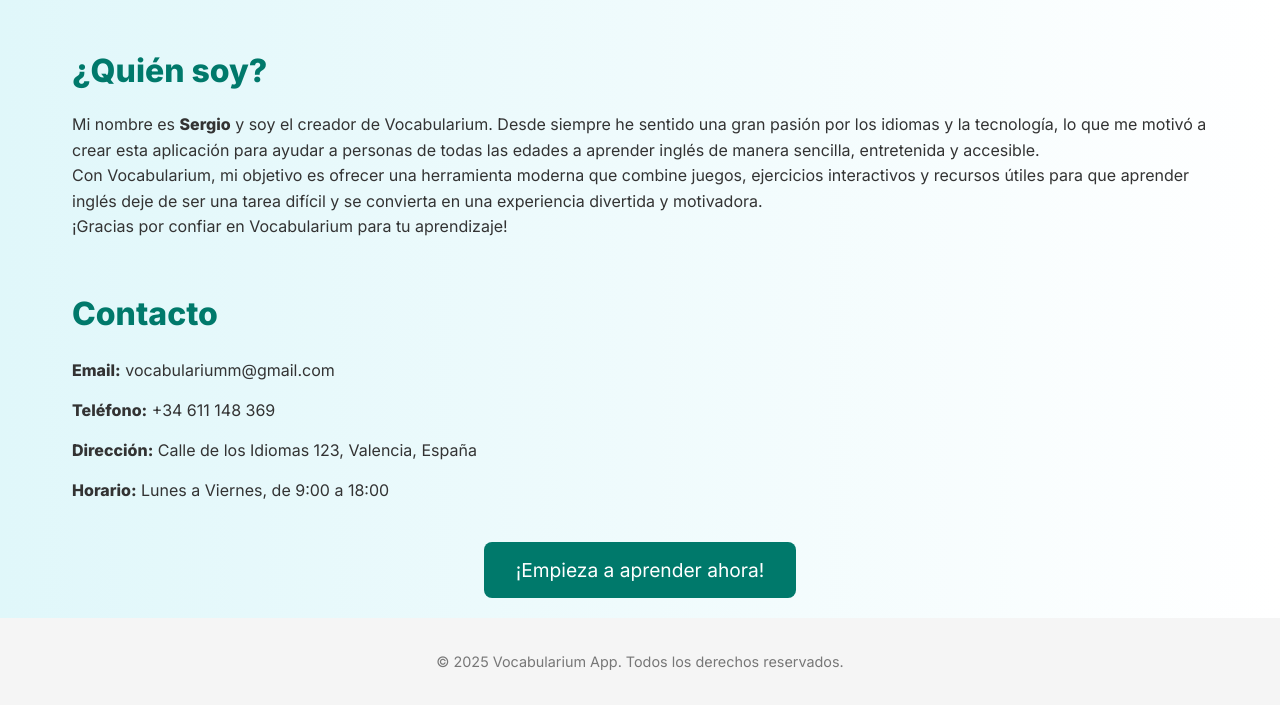
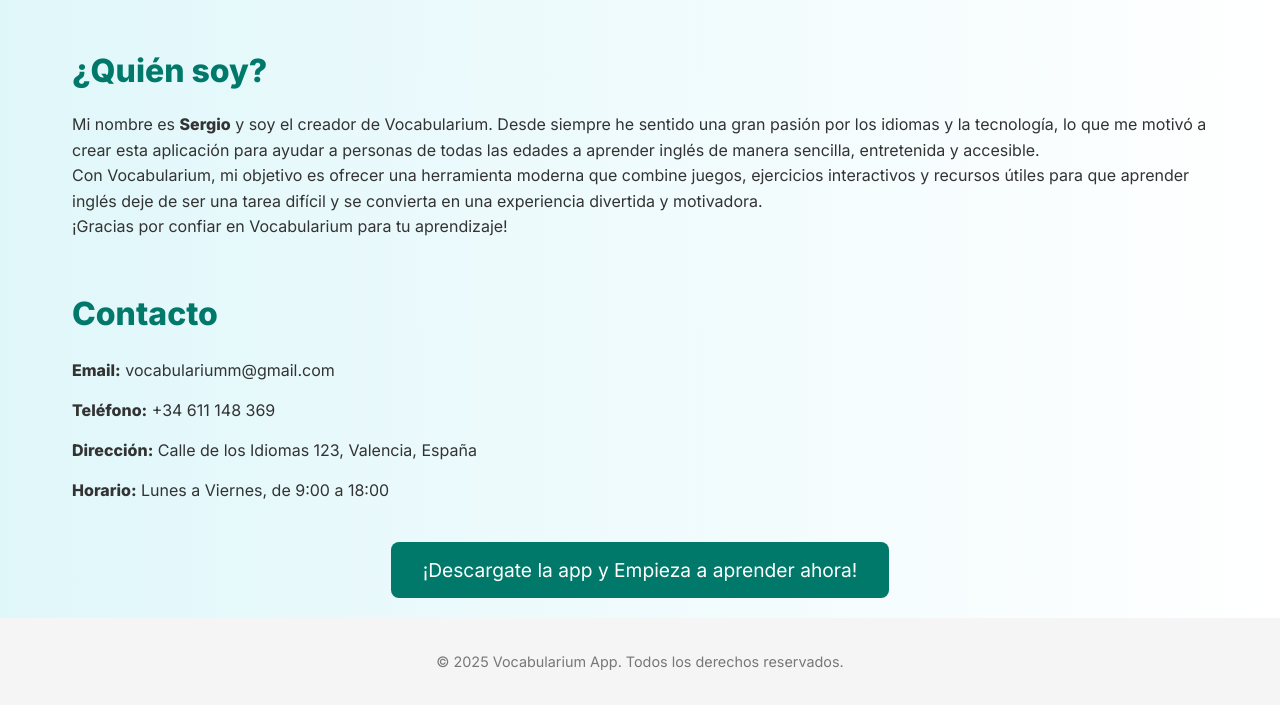
Before and after one commit to sergiossmm/vocabularium, a plain HTML site: page index.html in a window 1280 px wide. Shown: the part 689-1394 px from the top of the page. Drawn offline with Linux system fonts and the light colour scheme.

Commit message:
Update index.html

```diff
--- a/index.html
+++ b/index.html
@@ -166,7 +166,7 @@
     </section>
 
     <div class="cta">
-      <a href="#">¡Empieza a aprender ahora!</a>
+      <a href="#">¡Descargate la app y Empieza a aprender ahora!</a>
     </div>
   </div>
 
```
